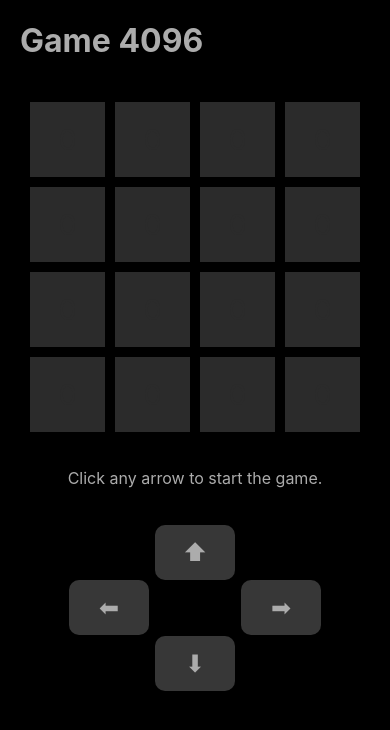
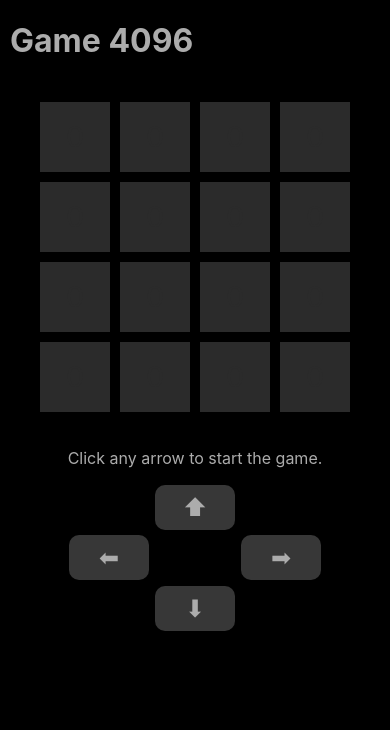
Before and after one commit to ChenWarren/game4096, a Next.js app: page / in a window 390 px wide. Shown: the top 730 px of the page. Built offline with nearby package versions, Linux system fonts and the light colour scheme.

Commit message:
update size fo mobile

```diff
--- a/styles/globals.css
+++ b/styles/globals.css
@@ -142,21 +142,24 @@ a {
 @media (max-width: 600px) {
   .navbar {
     width: 100%;
-    padding: 0 20px;
+    padding: 0 10px;
   }
   .row {
-    width: 375px;
+    width: 370px;
     height: auto;
   }
   .cell {
-    width: 75px;
-    height: 75px;
+    width: 70px;
+    height: 70px;
     font-size: 1.8rem;
   }
   .button-wrapper {
       margin-top: 0;
   }
   .arrow {
-    height: 55px;
+    height: 45px;
+  }
+  .notice {
+    height: 30px;
   }
 }
```
